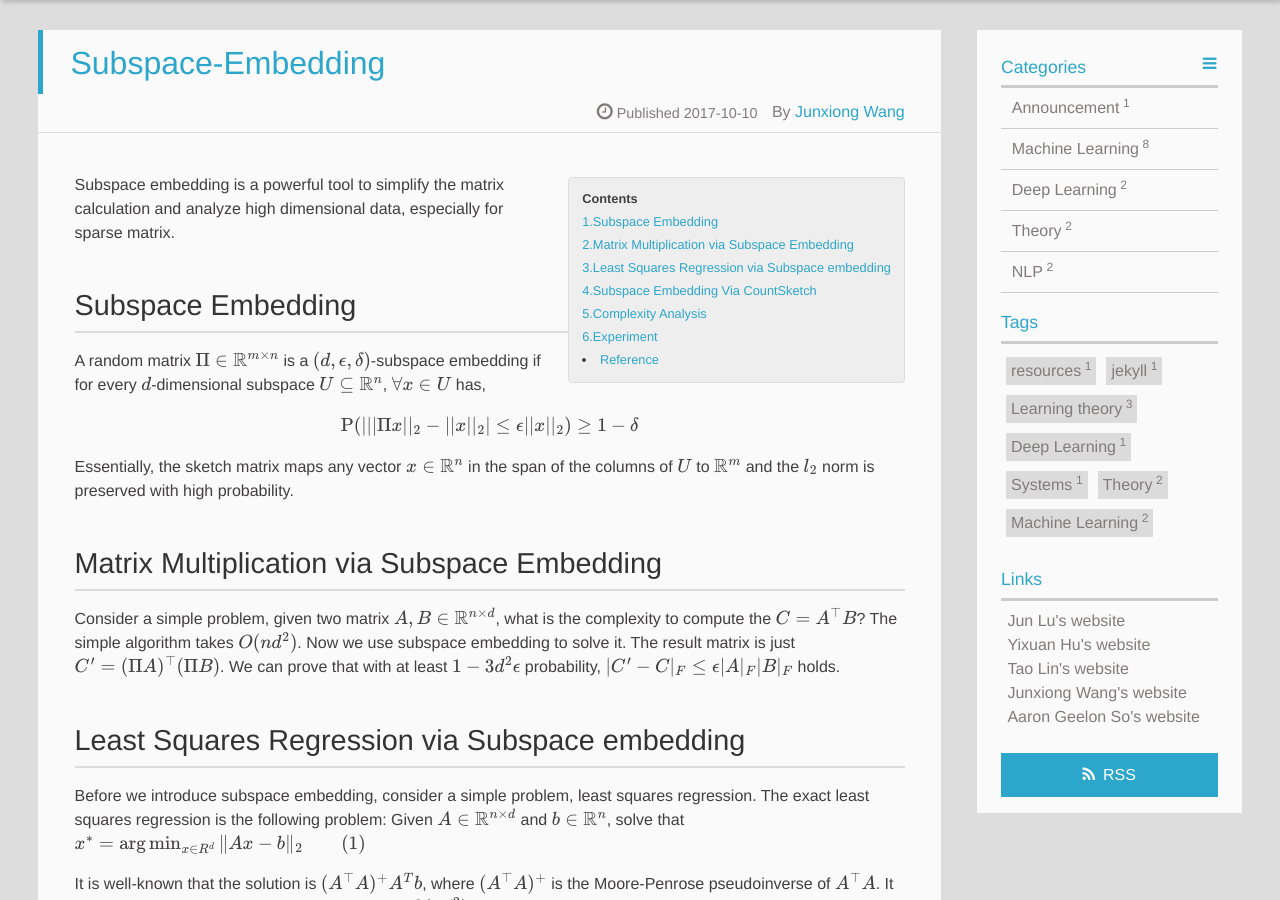
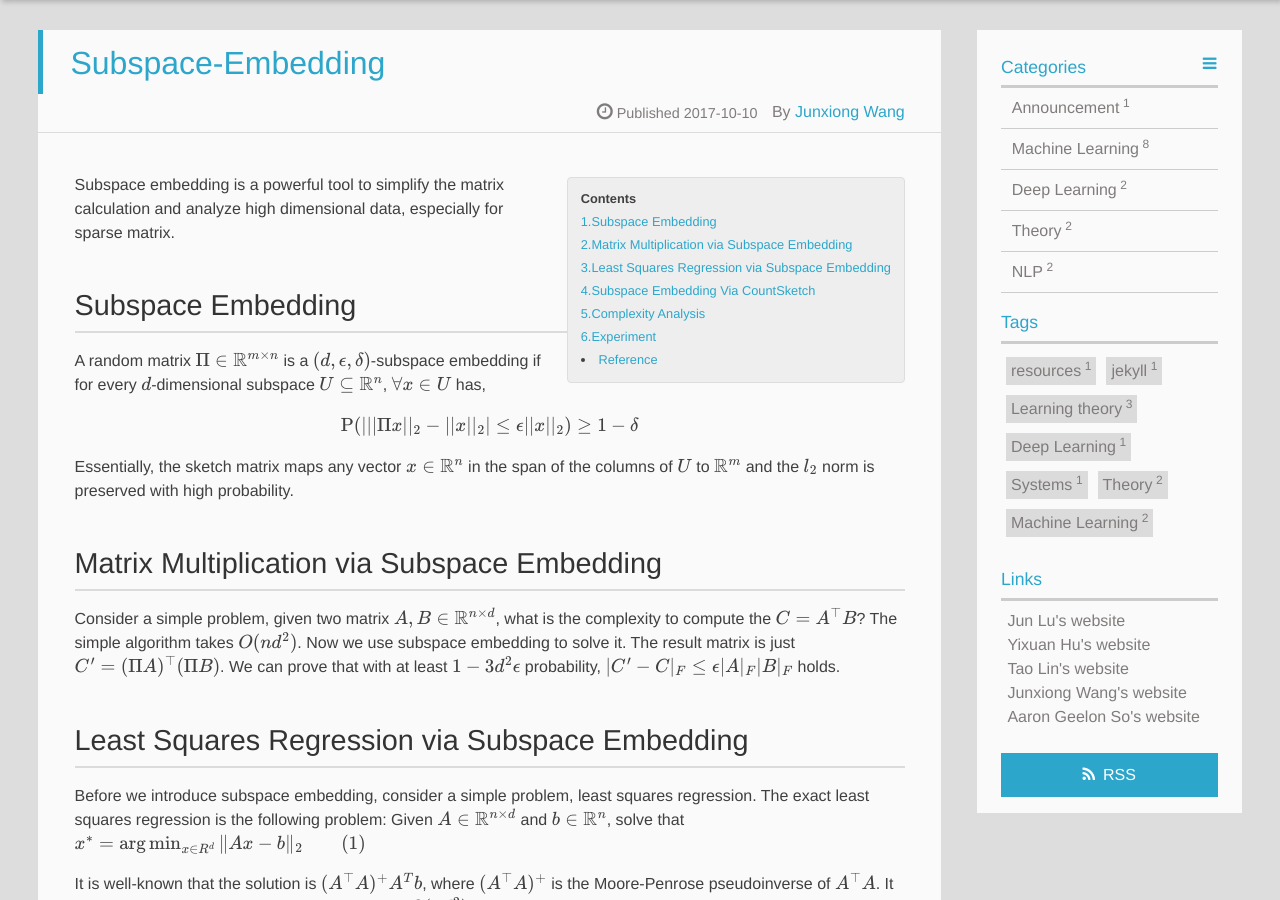
Before and after one commit to cheerml/cheerml.github.io, a Jekyll site: the page built from _posts/2017-10-12-Subspace-Embedding.md, in a window 1280 px wide and 900 px high, scrolled down 210 px. Built offline with Jekyll 4.4.1, drawn with Linux system fonts in a browser that asks for light colours; formulas are drawn with MathJax 3.

```diff
--- a/_posts/2017-10-12-Subspace-Embedding.md
+++ b/_posts/2017-10-12-Subspace-Embedding.md
@@ -23,7 +23,7 @@ Essentially, the sketch matrix maps any vector $x \in \mathbb{R}^n$ in the span
 ## Matrix Multiplication via Subspace Embedding
 Consider a simple problem, given two matrix $A, B \in \mathbb{R}^{n \times d}$, what is the complexity to compute the  $C = A^{\top} B$? The simple algorithm takes $O(nd^2)$. Now we use subspace embedding to solve it. The result matrix is just $C' = (\Pi A)^{\top} (\Pi B)$. We can prove that with at least $1 - 3d^2 \epsilon$ probability, $\|C' - C\|_F \leq \epsilon \|A\|_F \|B\|_F $ holds.
 
-## Least Squares Regression via Subspace embedding
+## Least Squares Regression via Subspace Embedding
 
 Before we introduce subspace embedding, consider a simple problem, least squares regression. The exact least squares regression is the following problem: Given $A \in \mathbb{R}^{n \times d}$ and $b \in \mathbb{R}^n$, solve that
 $$
```
